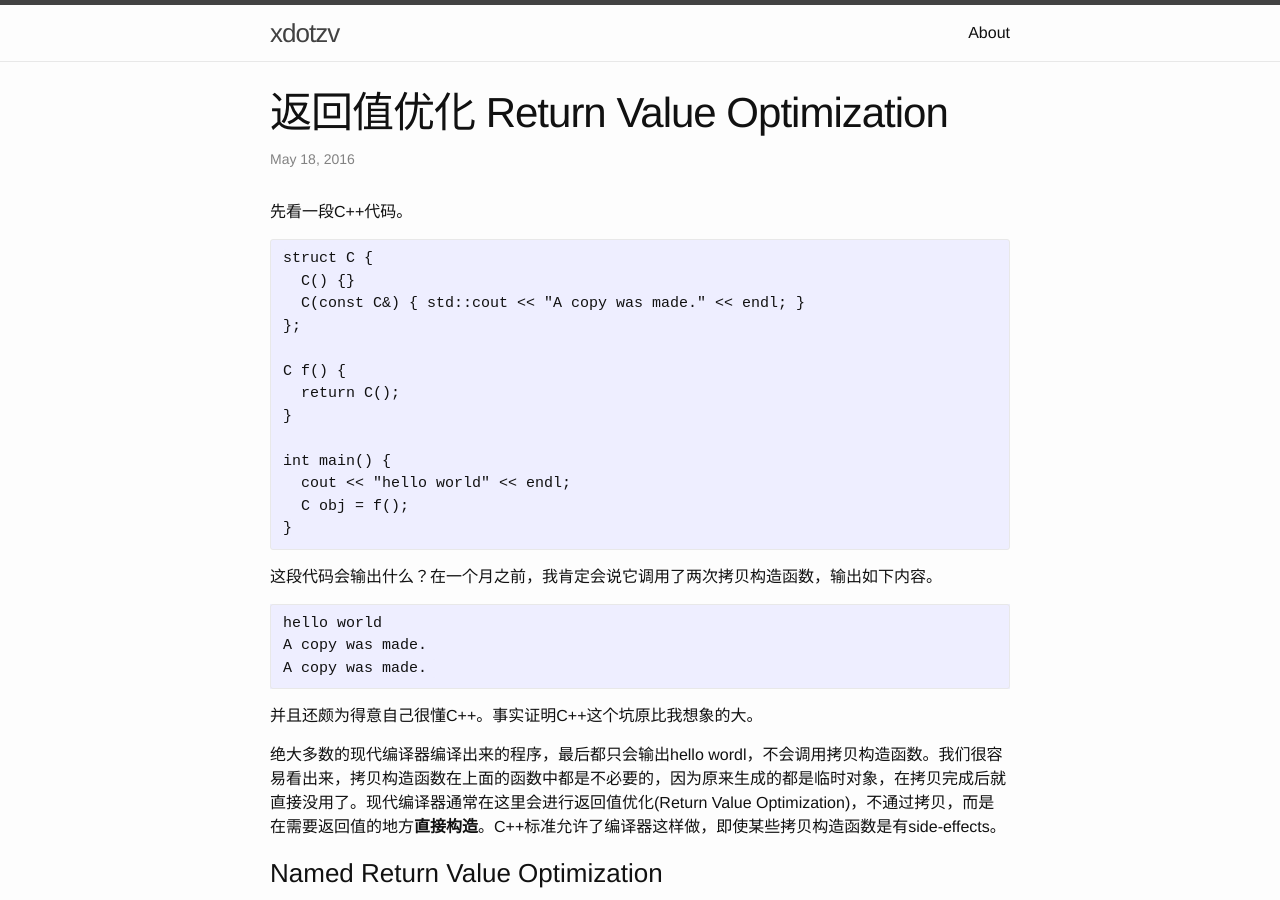
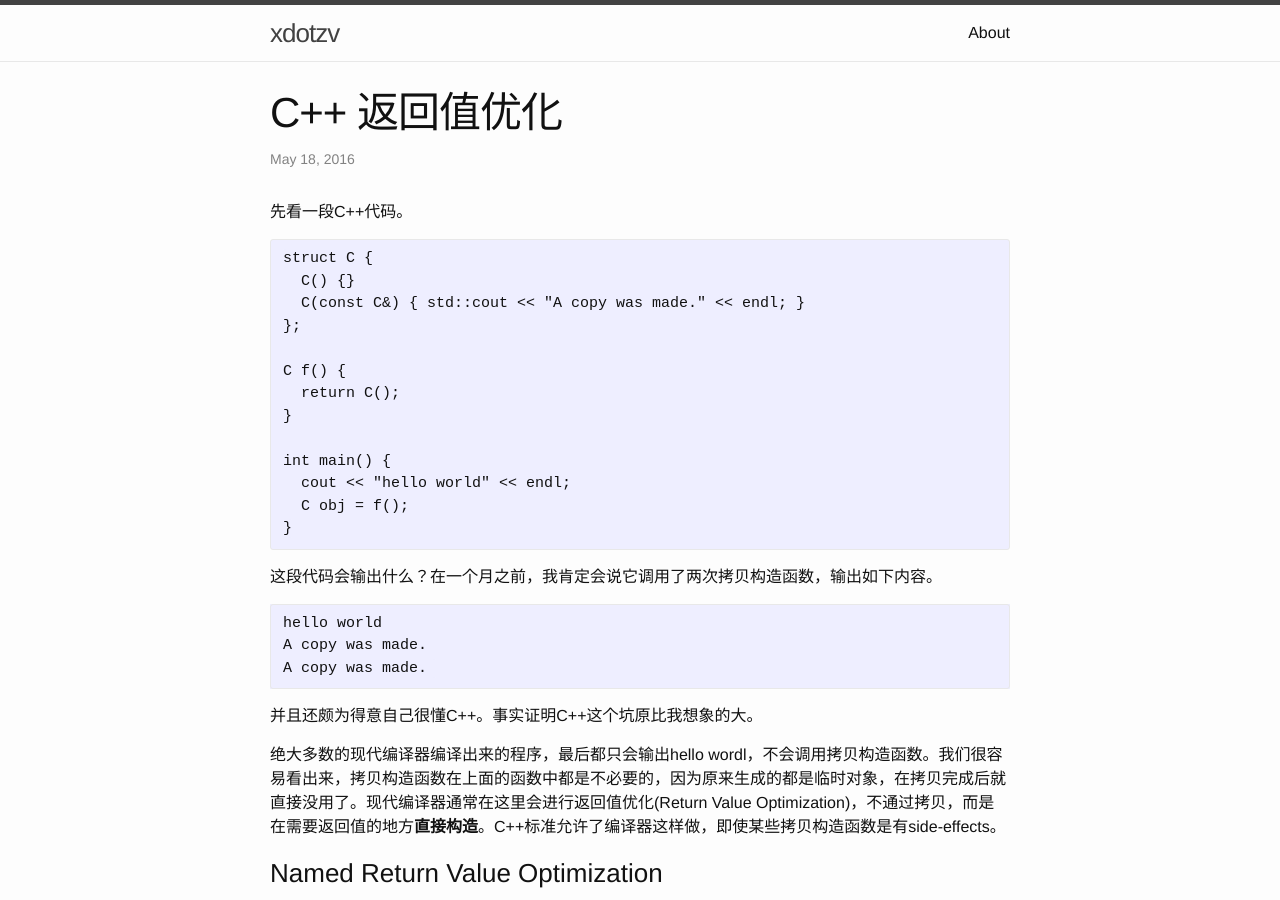
Before and after one commit to xdotzv/xdotzv.github.io, a Jekyll site: the page built from _posts/2016-05-18-return-value-optimization.md, in a window 1280 px wide and 900 px high. Built offline with Jekyll 4.4.1, drawn with Linux system fonts in a browser that asks for light colours.

Commit message:
change title

```diff
--- a/_posts/2016-05-18-return-value-optimization.md
+++ b/_posts/2016-05-18-return-value-optimization.md
@@ -1,6 +1,6 @@
 ---
 layout: post
-title: 返回值优化 Return Value Optimization
+title: C++ 返回值优化
 ---
 
 先看一段C++代码。
```
Also changed, not shown: _posts/2016-06-06-rvalue.md (+1 -1 lines).
